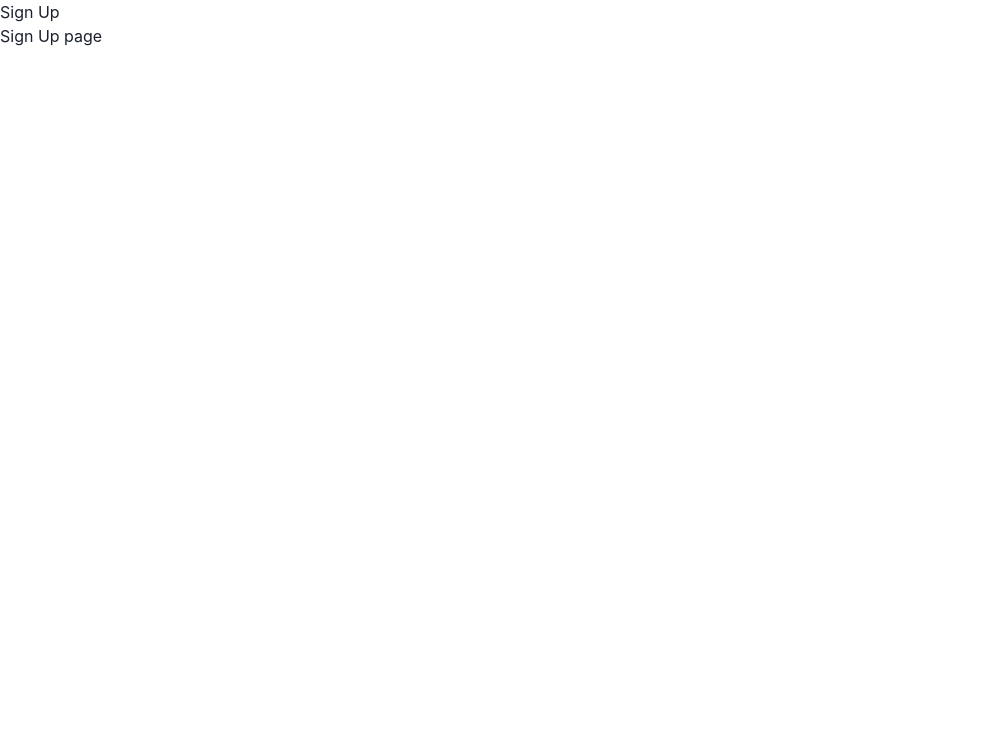
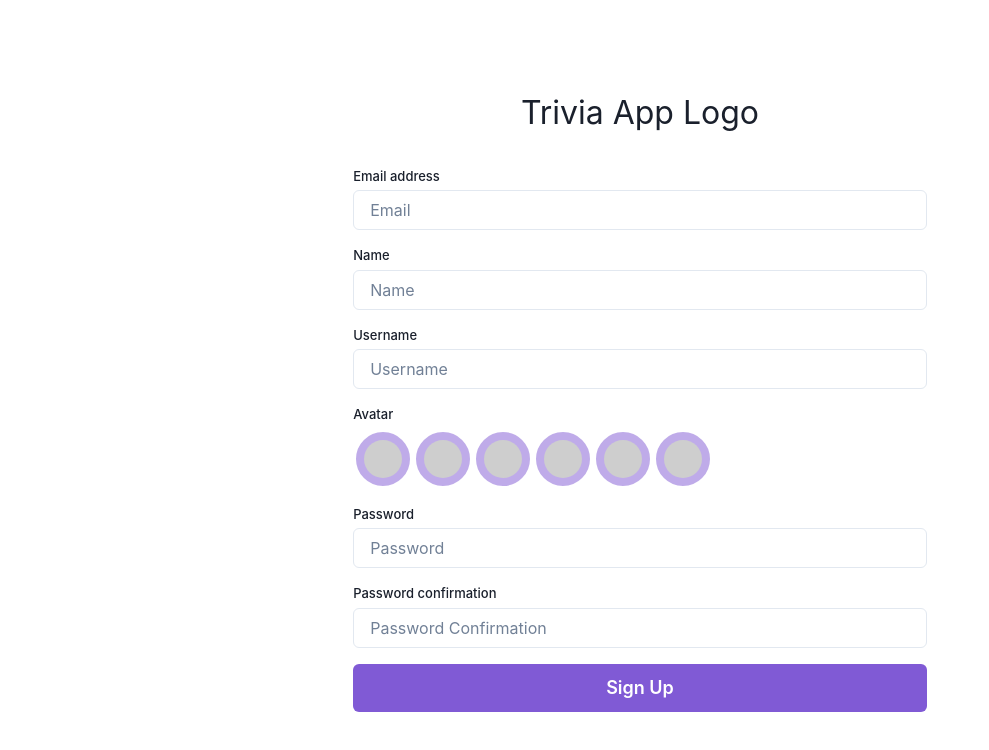
Before and after one commit to ingridflack/trivia-app, a React (Vite) app: page /sign-up in a window 1280 px wide. Shown: the top 750 px of the page, without its empty margins (0-989 px from the left). Built offline with nearby package versions, Linux system fonts and the light colour scheme; grey boxes are pictures that could not be loaded.

Commit message:
Update styles in login and signup pages

```diff
--- a/src/components/LoginForm.tsx
+++ b/src/components/LoginForm.tsx
@@ -35,9 +35,20 @@ export default function LoginForm() {
   };
 
   return (
-    <form onSubmit={handleSubmit(onSubmit)}>
-      <FormControl isInvalid={!!errors.email}>
-        <FormLabel htmlFor="email">Email address</FormLabel>
+    <form
+      onSubmit={handleSubmit(onSubmit)}
+      style={{
+        width: "100%",
+        display: "flex",
+        alignItems: "center",
+        justifyContent: "center",
+        flexDirection: "column",
+      }}
+    >
+      <FormControl isInvalid={!!errors.email} maxWidth="400px">
+        <FormLabel htmlFor="email" fontSize="small" marginBottom="4px">
+          Email address
+        </FormLabel>
         <Input
           type="email"
           placeholder="Email"
@@ -55,8 +66,13 @@ export default function LoginForm() {
         </FormErrorMessage>
       </FormControl>
 
-      <FormControl isInvalid={!!errors.password}>
-        <FormLabel marginTop="16px" htmlFor="password">
+      <FormControl isInvalid={!!errors.password} maxWidth="400px">
+        <FormLabel
+          marginTop="16px"
+          htmlFor="password"
+          fontSize="small"
+          marginBottom="4px"
+        >
           Password
         </FormLabel>
         <Input
@@ -80,6 +96,7 @@ export default function LoginForm() {
         colorScheme="purple"
         size="lg"
         width="100%"
+        maxWidth="400px"
         marginTop="16px"
         isLoading={isSubmitting}
         type="submit"
--- /dev/null
+++ b/src/components/SignUpForm.tsx
@@ -0,0 +1,242 @@
+import {
+  Avatar,
+  AvatarGroup,
+  Button,
+  FormControl,
+  FormErrorMessage,
+  FormLabel,
+  Input,
+} from "@chakra-ui/react";
+import { Controller, SubmitHandler, useForm } from "react-hook-form";
+import * as AuthService from "../services/authService";
+import { useNavigate } from "react-router-dom";
+
+interface LoginFormValues {
+  email: string;
+  password: string;
+  name: string;
+  username: string;
+  avatar?: string;
+  passwordConfirmation: string;
+}
+
+const avatarColors = [
+  "https://cdn-icons-png.flaticon.com/512/8372/8372156.png",
+  "https://cdn-icons-png.flaticon.com/512/8372/8372305.png",
+  "https://cdn-icons-png.flaticon.com/512/8372/8372114.png",
+  "https://cdn-icons-png.flaticon.com/512/8372/8372145.png",
+  "https://cdn-icons-png.flaticon.com/512/8372/8372273.png",
+  "https://cdn-icons-png.flaticon.com/512/8372/8372258.png",
+];
+
+export default function SignUpForm() {
+  const {
+    handleSubmit,
+    register,
+    control,
+    formState: { errors, isSubmitting },
+  } = useForm<LoginFormValues>();
+  const navigate = useNavigate();
+
+  const onSubmit: SubmitHandler<LoginFormValues> = async (values) => {
+    try {
+      const { data } = await AuthService.register({
+        ...values,
+        avatar: undefined,
+      });
+
+      // Add toast notification
+
+      navigate("/login");
+      console.log(values, data);
+    } catch (error) {
+      console.log(error);
+    }
+  };
+
+  return (
+    <form
+      onSubmit={handleSubmit(onSubmit)}
+      style={{
+        width: "100%",
+        display: "flex",
+        alignItems: "center",
+        justifyContent: "center",
+        flexDirection: "column",
+      }}
+    >
+      <FormControl isInvalid={!!errors.email}>
+        <FormLabel htmlFor="email" fontSize="small" marginBottom="4px">
+          Email address
+        </FormLabel>
+        <Input
+          type="email"
+          placeholder="Email"
+          id="email"
+          {...register("email", {
+            required: "Email is required.",
+            pattern: {
+              value: /^[A-Z0-9._%+-]+@[A-Z0-9.-]+\.[A-Z]{2,}$/i,
+              message: "Invalid email address",
+            },
+          })}
+        />
+        <FormErrorMessage>
+          {errors.email && errors.email.message}
+        </FormErrorMessage>
+      </FormControl>
+
+      <FormControl isInvalid={!!errors.name}>
+        <FormLabel
+          marginTop="16px"
+          htmlFor="name"
+          fontSize="small"
+          marginBottom="4px"
+        >
+          Name
+        </FormLabel>
+        <Input
+          type="text"
+          placeholder="Name"
+          id="name"
+          {...register("name", {
+            required: "Name is required.",
+          })}
+        />
+        <FormErrorMessage>
+          {errors.name && errors.name.message}
+        </FormErrorMessage>
+      </FormControl>
+
+      <FormControl isInvalid={!!errors.username}>
+        <FormLabel
+          marginTop="16px"
+          htmlFor="username"
+          fontSize="small"
+          marginBottom="4px"
+        >
+          Username
+        </FormLabel>
+        <Input
+          type="text"
+          placeholder="Username"
+          id="username"
+          {...register("username", {
+            required: "Username is required.",
+            pattern: {
+              value: /^\S*$/,
+              message: "Username should not contain spaces",
+            },
+          })}
+        />
+        <FormErrorMessage>
+          {errors.name && errors.name.message}
+        </FormErrorMessage>
+      </FormControl>
+
+      <FormControl isInvalid={!!errors.avatar}>
+        <FormLabel
+          htmlFor="avatar"
+          marginTop="16px"
+          fontSize="small"
+          marginBottom="4px"
+        >
+          Avatar
+        </FormLabel>
+        <AvatarGroup spacing="4px">
+          {avatarColors.map((imageSrc) => (
+            <Controller
+              key={imageSrc}
+              control={control}
+              name="avatar"
+              render={({ field: { onChange, value, ref } }) => (
+                <Avatar
+                  src={imageSrc}
+                  width="60px"
+                  height="60px"
+                  borderColor="white"
+                  borderWidth={3}
+                  bg="purple.500"
+                  padding={2}
+                  cursor="pointer"
+                  onClick={() => onChange(imageSrc)}
+                  ref={ref}
+                  opacity={value === imageSrc ? 1 : 0.5}
+                />
+              )}
+            />
+          ))}
+        </AvatarGroup>
+        <FormErrorMessage>
+          {errors.avatar && errors.avatar.message}
+        </FormErrorMessage>
+      </FormControl>
+
+      <FormControl isInvalid={!!errors.password}>
+        <FormLabel
+          marginTop="16px"
+          htmlFor="password"
+          fontSize="small"
+          marginBottom="4px"
+        >
+          Password
+        </FormLabel>
+        <Input
+          type="password"
+          placeholder="Password"
+          id="password"
+          {...register("password", {
+            required: "Password is required.",
+            minLength: {
+              value: 8,
+              message: "Password must be at least 8 characters long",
+            },
+          })}
+        />
+        <FormErrorMessage>
+          {errors.password && errors.password.message}
+        </FormErrorMessage>
+      </FormControl>
+
+      <FormControl isInvalid={!!errors.passwordConfirmation}>
+        <FormLabel
+          marginTop="16px"
+          htmlFor="passwordConfirmation"
+          fontSize="small"
+          marginBottom="4px"
+        >
+          Password confirmation
+        </FormLabel>
+        <Input
+          type="password"
+          placeholder="Password Confirmation"
+          id="passwordConfirmation"
+          {...register("passwordConfirmation", {
+            required: "Password confirmation is required.",
+            minLength: {
+              value: 8,
+              message: "Password must be at least 8 characters long",
+            },
+            validate: (value) => {
+              return value === "password" ? true : "The passwords do not match";
+            },
+          })}
+        />
+        <FormErrorMessage>
+          {errors.password && errors.password.message}
+        </FormErrorMessage>
+      </FormControl>
+
+      <Button
+        colorScheme="purple"
+        size="lg"
+        width="100%"
+        marginTop="16px"
+        isLoading={isSubmitting}
+        type="submit"
+      >
+        Sign Up
+      </Button>
+    </form>
+  );
+}
--- a/src/main.tsx
+++ b/src/main.tsx
@@ -3,6 +3,7 @@ import { createRoot } from "react-dom/client";
 import { RouterProvider } from "react-router-dom";
 import { router } from "./routes";
 import { ChakraProvider } from "@chakra-ui/react";
+import "./styles.css";
 
 createRoot(document.getElementById("root")!).render(
   <StrictMode>
--- a/src/pages/Login.tsx
+++ b/src/pages/Login.tsx
@@ -1,12 +1,36 @@
-import { Container } from "@chakra-ui/react";
+import { Box, Container, Link, Text } from "@chakra-ui/react";
 import LoginForm from "../components/LoginForm";
 
 export default function Login() {
   return (
-    <Container centerContent>
-      <h1>Login</h1>
-      <p>Login page</p>
+    <Container
+      centerContent
+      height="100%"
+      alignItems="center"
+      justifyContent="center"
+    >
+      <Text fontSize="xx-large" marginBottom="30px">
+        Trivia App Logo
+      </Text>
       <LoginForm />
+
+      <Box
+        marginTop="4px"
+        display="flex"
+        alignItems="center"
+        justifyContent="center"
+        width="100%"
+      >
+        <Text fontSize="small">Don't have an account?</Text>
+        <Link
+          fontSize="small"
+          fontWeight="bold"
+          marginLeft="4px"
+          href="/sign-up"
+        >
+          Sign Up
+        </Link>
+      </Box>
     </Container>
   );
 }
--- a/src/pages/SignUp.tsx
+++ b/src/pages/SignUp.tsx
@@ -1,8 +1,19 @@
+import { Container, Text } from "@chakra-ui/react";
+import SignUpForm from "../components/SignUpForm";
+
 export default function SignUp() {
-    return (
-        <>
-        <h1>Sign Up</h1>
-        <p>Sign Up page</p>
-        </>
-    );
+  return (
+    <Container
+      centerContent
+      height="100%"
+      alignItems="center"
+      justifyContent="center"
+    >
+      <Text fontSize="xx-large" marginBottom="30px">
+        Trivia App Logo
+      </Text>
+
+      <SignUpForm />
+    </Container>
+  );
 }
--- /dev/null
+++ b/src/styles.css
@@ -0,0 +1,5 @@
+#root {
+  height: 100vh;
+  width: 100%;
+  box-sizing: border-box;
+}
```
